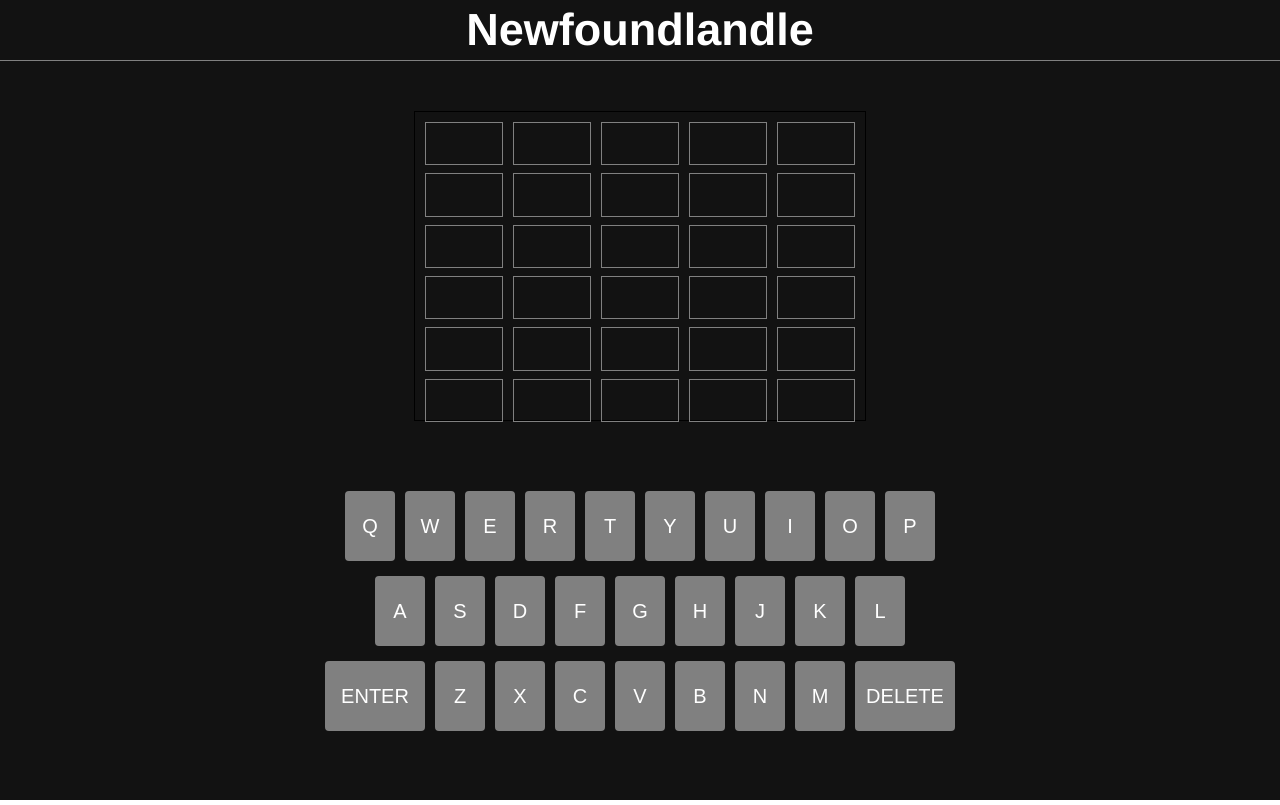
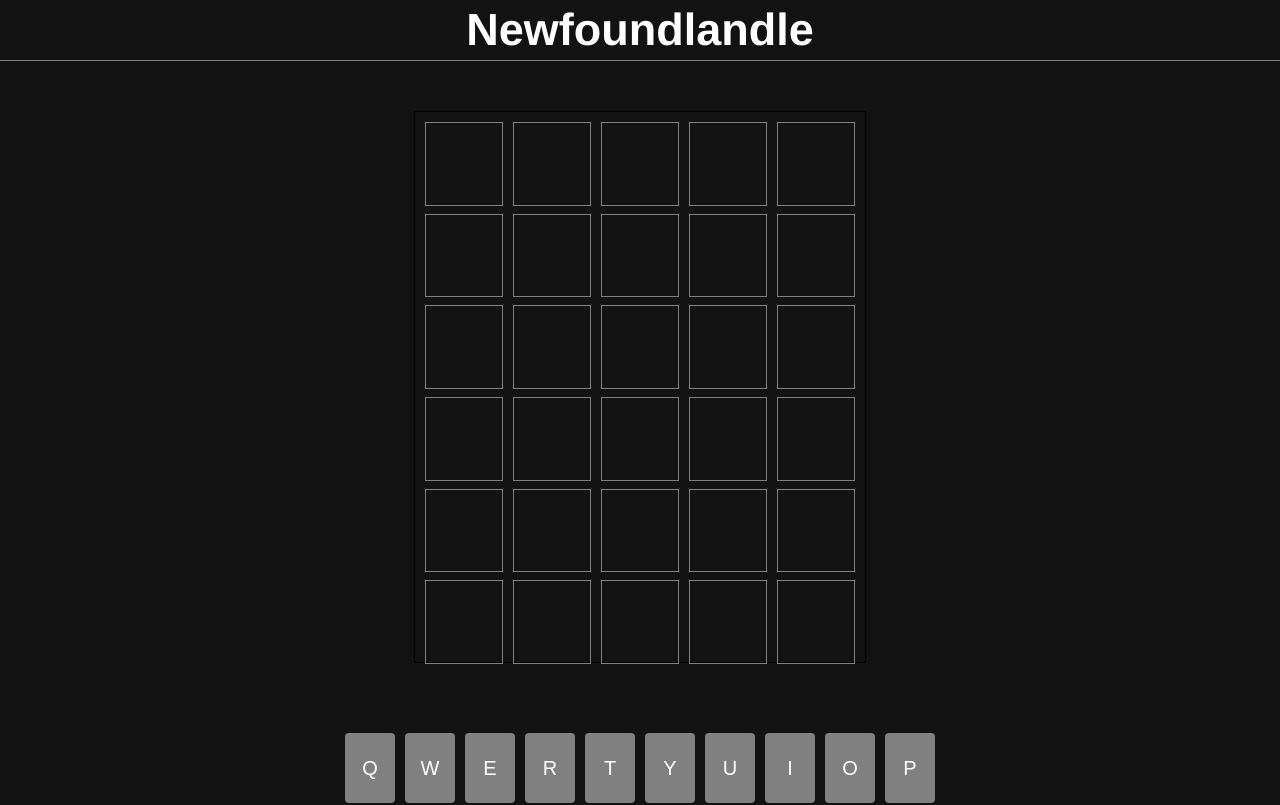
Before and after one commit to JenColfordNL/wordle, a React (Create React App) app: page / in a window 1280 px wide. Shown: the top 805 px of the page. Built offline with nearby package versions, Linux system fonts and the light colour scheme.

Commit message:
changed view for safari

```diff
--- a/src/App.css
+++ b/src/App.css
@@ -1,8 +1,8 @@
 .App {
   text-align: center;
   background-color: #121212;
-  width: 100vw;
-  height: 100vh;
+  width: 100%;
+  height: 100%;
   /* display: flex; */
   color: white;
 }
@@ -10,6 +10,7 @@
 body {
   padding: 0%;
   margin: 0;
+  background-color: #121212;
 }
 
 nav {
@@ -28,8 +29,8 @@ nav h1 {
   font-size: 45px;
 }
 .game {
-  width: 100vw;
-  height: calc(100vh - 170px);
+  width: 100%;
+  height: calc(100% - 170px);
   display: flex;
   align-items: center;
   padding-top: 50px;
```
